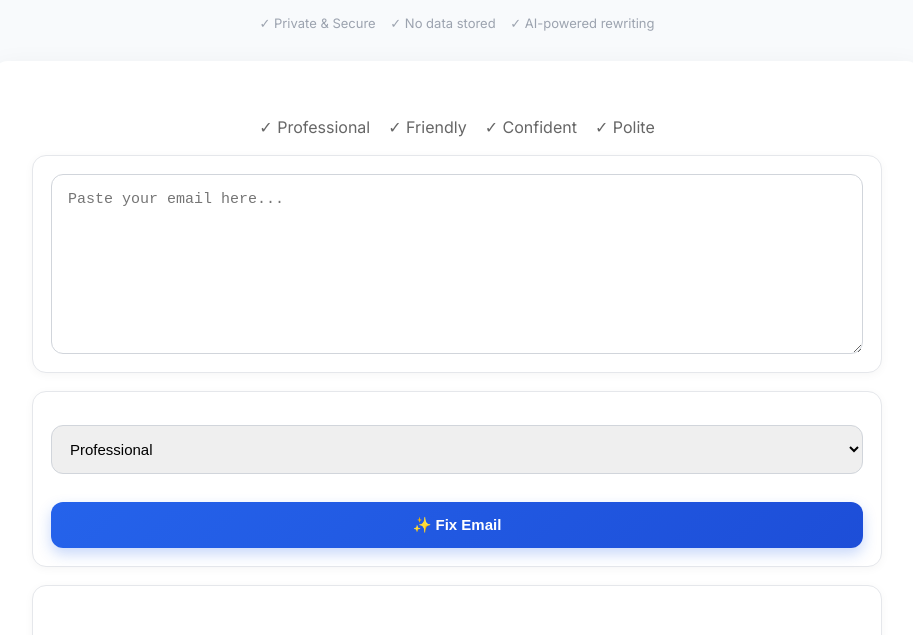
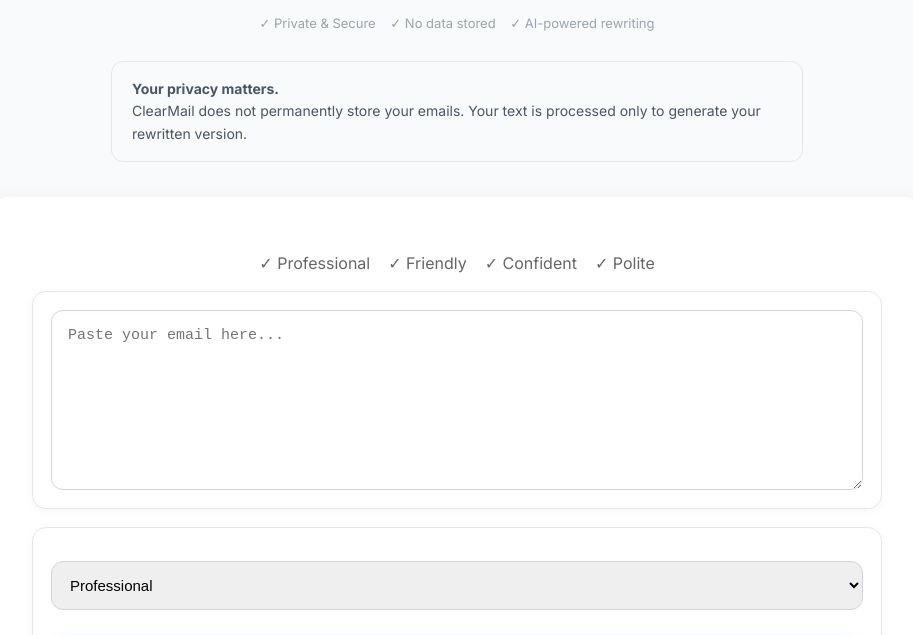
Before and after one commit to yannick-tech10/ClearMail, a website: page public/index.html in a window 1280 px wide. Shown: the part 131-766 px from the top of the page, without its empty margins (183-1096 px from the left). Drawn offline with Linux system fonts and the light colour scheme.

Commit message:
Add privacy trust card

```diff
--- a/public/index.html
+++ b/public/index.html
@@ -19,6 +19,11 @@
         ✓ No data stored &nbsp;&nbsp;
         ✓ AI-powered rewriting
     </div>
+</div>
+
+<div class="trust-card">
+    <strong>Your privacy matters.</strong><br>
+    ClearMail does not permanently store your emails. Your text is processed only to generate your rewritten version.
 </div>
 
 <div class="container">
--- a/public/style.css
+++ b/public/style.css
@@ -134,3 +134,15 @@ button {
     font-size: 13px;
     color: #9ca3af;
 }
+
+.trust-card {
+    max-width: 650px;
+    margin: 20px auto 35px;
+    padding: 16px 20px;
+    background: #f8fafc;
+    border: 1px solid #e5e7eb;
+    border-radius: 12px;
+    color: #4b5563;
+    font-size: 14px;
+    line-height: 1.6;
+}
```
